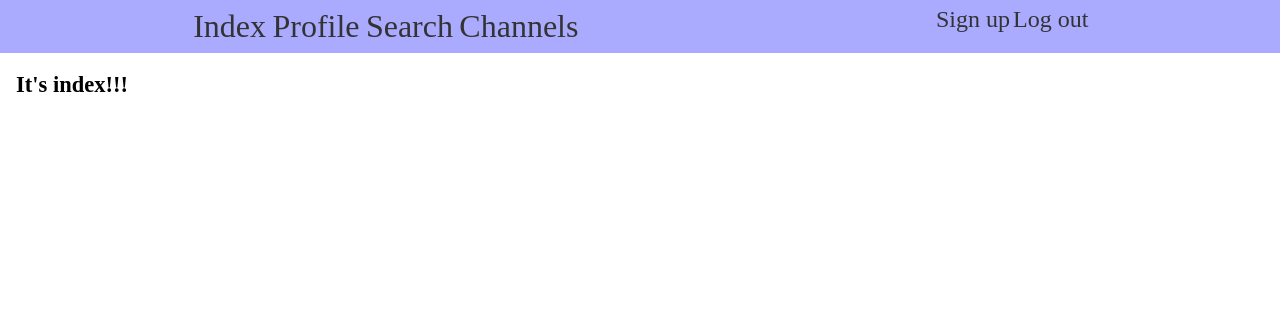
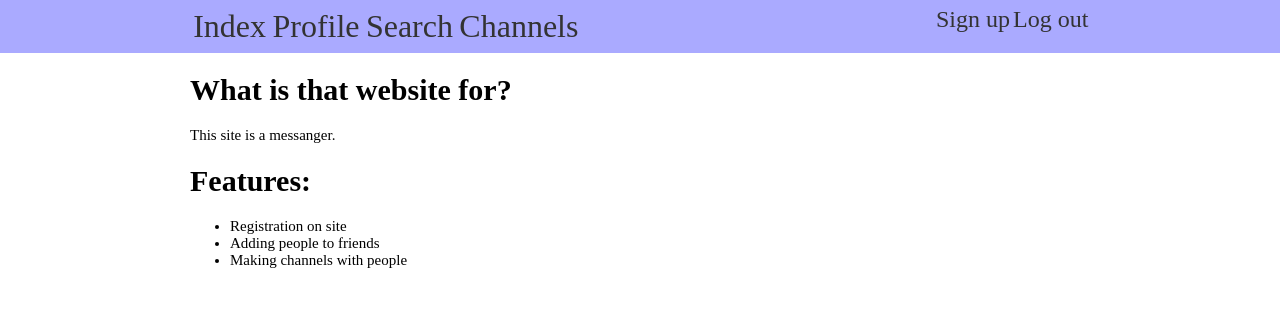
Before and after one commit to nalek0/test-messanger-public, a Flask app: page / in a window 1280 px wide. Shown: the top 313 px of the page. Run offline with Flask 2, Linux system fonts and the light colour scheme; parts of the project's set-up code (start-up, migrations or seed data) failed here and were passed over.

Commit message:
Style bugfixes and index page

```diff
--- a/server/static/base.css
+++ b/server/static/base.css
@@ -22,13 +22,7 @@ body {
 
 header {
     background: var(--header-color);
-
     padding: 0.3rem;
-
-    display: flex;
-    flex-direction: row;
-    align-items: flex-start;
-    justify-content: space-between;
 }
 
 .top_part {
@@ -72,7 +66,9 @@ content {
     max-width: 100%;
     margin-left: auto;
     margin-right: auto;
+}
 
+.header_part {
     display: flex;
     flex-direction: row;
     align-items: flex-start;
--- a/server/templates/base.html
+++ b/server/templates/base.html
@@ -4,12 +4,13 @@
     <title>{% block title %}{% endblock %}</title>
     <link rel="stylesheet" href="{{ url_for('static', filename='base.css') }}">
     <link rel="stylesheet" href="{{ url_for('static', filename='forms.css') }}">
+    <link rel="stylesheet" href="{{ url_for('static', filename='test.css') }}">
     {% block top_stylesheets %}{% endblock %}
     {% block top_scripts %}{% endblock %}
 </head>
 <body>
     <header>
-        <div class="main_part">
+        <div class="main_part header_part">
             <div class="top_part">
                 <span class="top_link big"><a href="{{ url_for('main.index') }}" class="link">Index</a></span>
                 <span class="top_link big"><a href="{{ url_for('main.client_profile') }}" class="link">Profile</a></span>
--- a/server/templates/main/index.html
+++ b/server/templates/main/index.html
@@ -5,5 +5,16 @@
 {% endblock %}
 
 {% block content %}
-    <h2>It's index!!!</h2>
+    <div class="main_part">
+        <h1>What is that website for?</h1>
+        <div class="paragraph">
+            This site is a messanger.
+        </div>
+        <h1>Features:</h1>
+        <ul>
+            <li>Registration on site</li>
+            <li>Adding people to friends</li>
+            <li>Making channels with people</li>
+        </ul>
+    </div>
 {% endblock %}
```
Also changed, not shown: server/static/text.css (added, +17 -0 lines).
